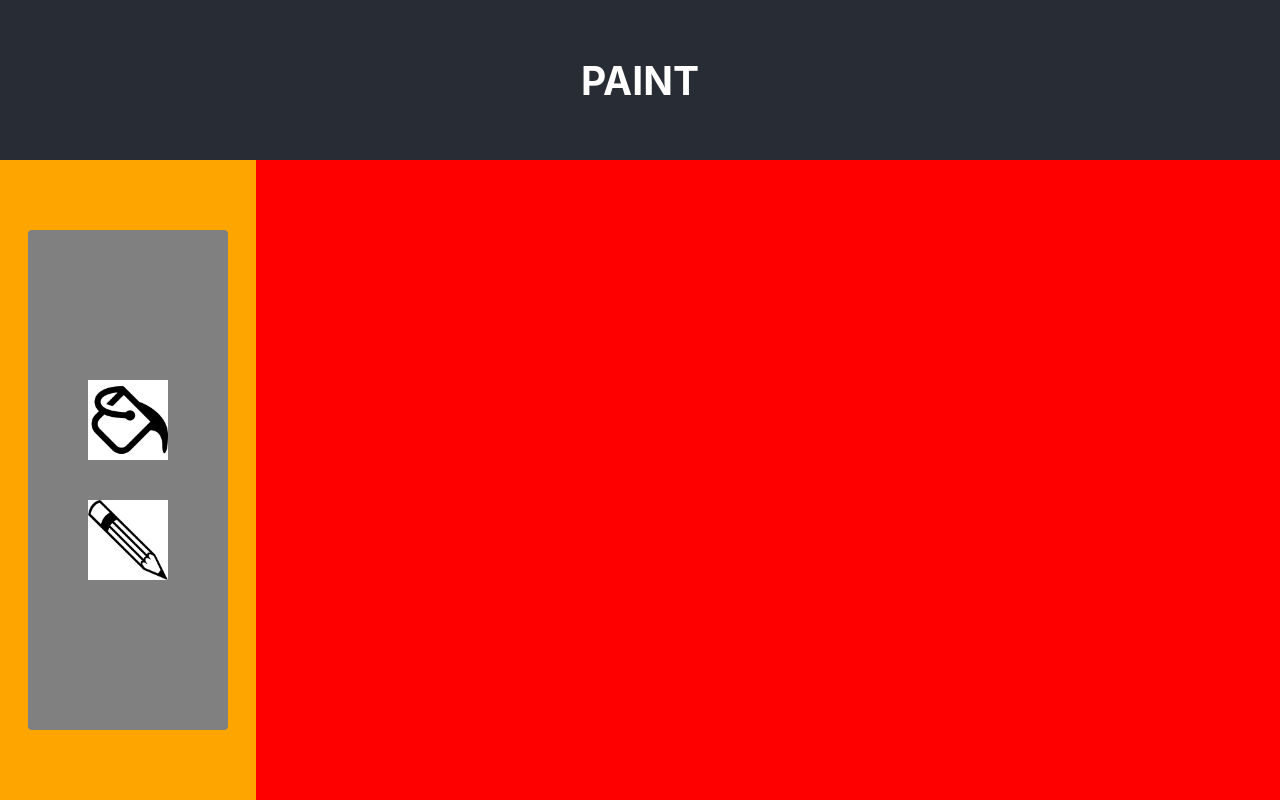
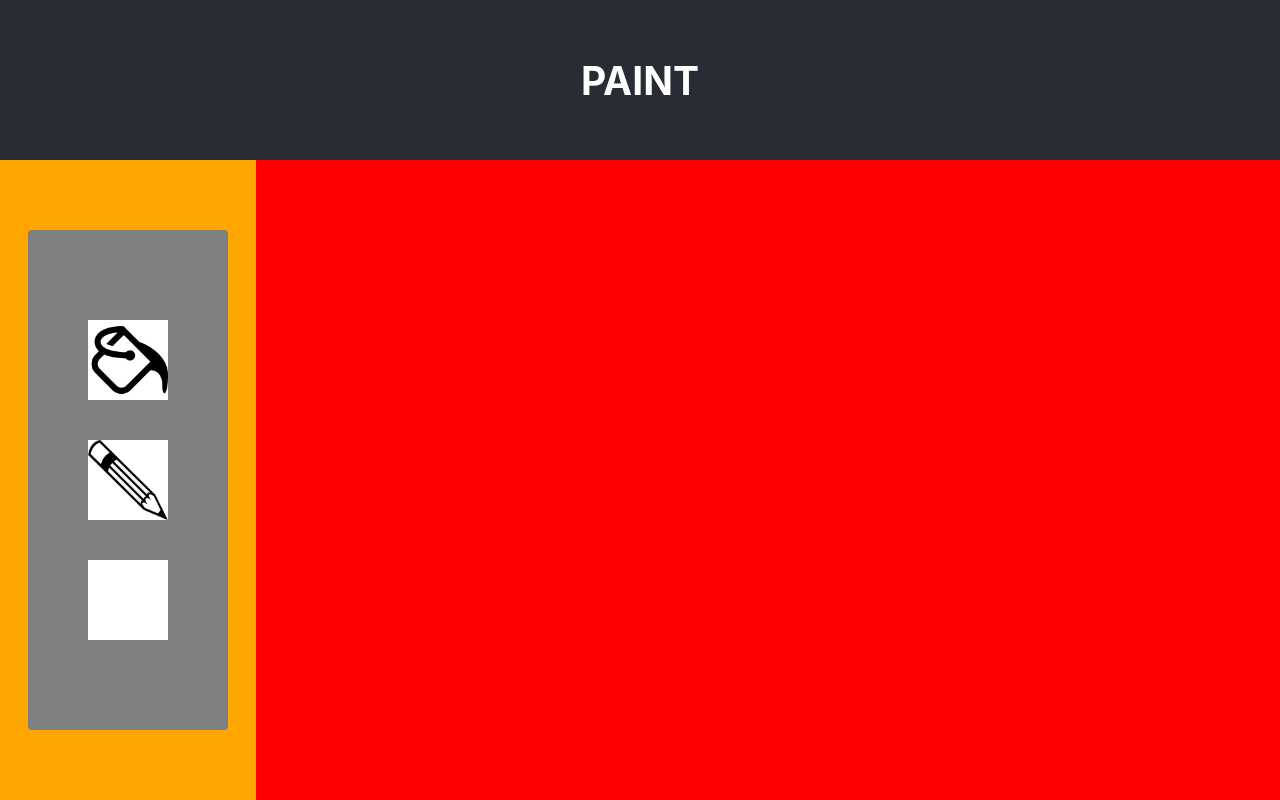
Before and after one commit to begeh/paint, a React (Create React App) app: page / in a window 1280 px wide. Built offline with nearby package versions, Linux system fonts and the light colour scheme.

Commit message:
add color picker container to toolbar (not active)

```diff
--- a/src/App.css
+++ b/src/App.css
@@ -62,6 +62,7 @@
 
 .tool-btn-container:hover{
   border: 2px solid yellow;
+  margin: 18px;
 }
 
 .tool-btn-img {
--- a/src/App.js
+++ b/src/App.js
@@ -17,6 +17,9 @@ function App() {
             <div className="tool-btn-container">
               <img className="tool-btn-img" src={pencil} />
             </div>
+            <div className="tool-btn-container">
+              <div style={{backgroundColor: 'white', width: '100%', height: '100%'}} />
+            </div>
           </div>
         </div>
         <div className="canvas">
```
Also changed, not shown: 1 other file (tests, documents, lock files or other folders).
